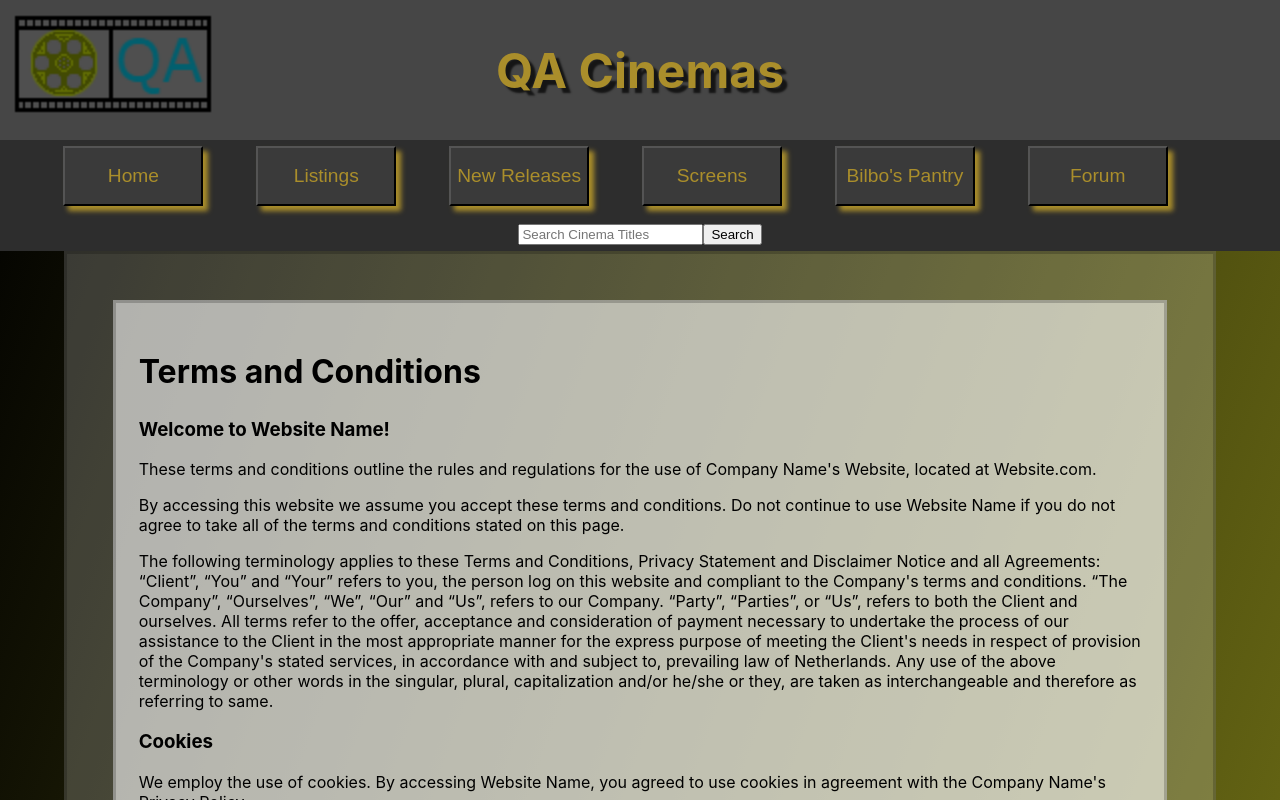
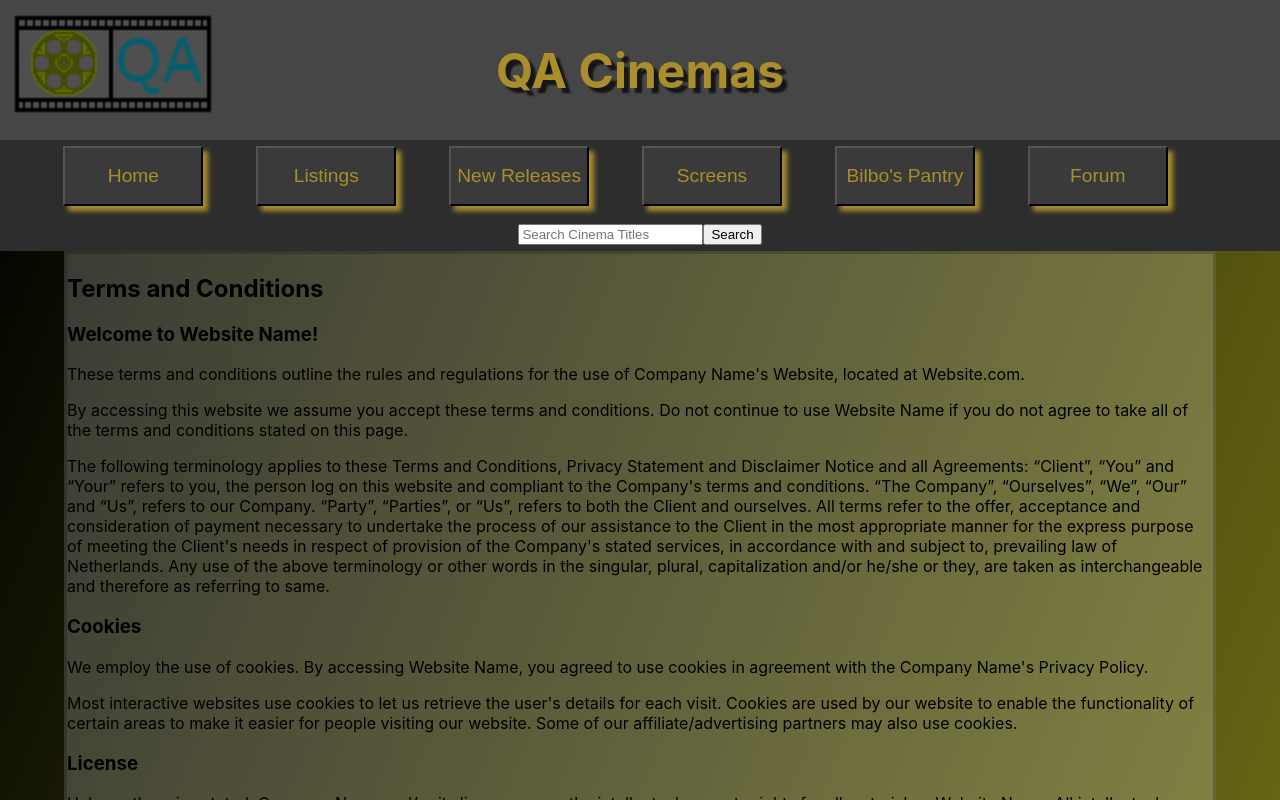
Before and after one commit to MegaSharkRhinonado/QAProject3, a React (Create React App) app in the folder megasharkrhinonado/: page /TermsAndConditions in a window 1280 px wide. Shown: the top 800 px of the page. Built offline with nearby package versions, Linux system fonts and the light colour scheme.

Commit message:
MEG-69 #ES: Updated little css, pages needs to be refreshed so that it's loaded correctly

```diff
--- a/megasharkrhinonado/src/App.css
+++ b/megasharkrhinonado/src/App.css
@@ -255,32 +255,11 @@ tbody>td {
 
 /* Screen */
 
-/* T And C */
-.tANDc{
-  margin:4%;
-  padding:2%;
-  border-style: solid;
-  border-color: rgb(0, 0, 0, 0.2);
-  background-color: rgba(255, 255, 255, 0.6);
-}
-.tANDc > h2{
-  font-size: 2em;
-}
-/* T And C */
-/* Search */
+/* SearchBar */
 
-.visually-hidden {
-  clip: rect(0 0 0 0);
-  clip-path: inset(50%);
-  height: 1px;
-  overflow: hidden;
-  position: absolute;
-  white-space: nowrap;
-  width: 1px;
-
-}
-.ResultList{
-  text-align: left;
+.results{
+  border: solid #555;
+  text-align: center;
 }
 
-/* Search */
+/* SearchBar */
--- a/megasharkrhinonado/src/Components/Search/Comps/SComp01.jsx
+++ b/megasharkrhinonado/src/Components/Search/Comps/SComp01.jsx
@@ -22,7 +22,7 @@ const SComp01 = ({ handleSearch }) => {
 
                 <form onSubmit={(e) => handleSearch(query, e)}>
                     <label htmlFor='nav-search'>
-                        <span className='visually-hidden'>Search Cinema Titles</span>
+                        <span className='visually-hidden'></span>
                     </label>
                     <input
                         name= 'search'
--- a/megasharkrhinonado/src/Components/Search/Comps/SComp02.jsx
+++ b/megasharkrhinonado/src/Components/Search/Comps/SComp02.jsx
@@ -28,7 +28,6 @@ const SComp02 = () => {
     }, []);
 
     const handleSearch = (data) => {
-
         console.log(data)
         const filtered = data.filter(listing => (listing.movieTitle.search(params.data) != -1));
         setFilteredListings(filtered);
@@ -49,7 +48,15 @@ const SComp02 = () => {
                 <ul>
                     {filteredLisitings.map(listing => {
                         console.log(listing);
-                        return <p>{listing.movieTitle}</p>
+                        return (
+                        <>
+                        <div className="results">
+                        <h3>{listing.movieTitle}</h3>
+                        <p>{listing.description}</p>
+                        <h4>{listing.rating}</h4>
+                        </div>
+                        </>
+                        )
                     })}
                     {/* {filteredLisitings.map(listing => <SComp03 key={listing} name={listing} />)} */}
                 </ul>
--- a/megasharkrhinonado/src/Components/Search/Comps/SComp03.jsx
+++ b/megasharkrhinonado/src/Components/Search/Comps/SComp03.jsx
@@ -12,6 +12,7 @@ console.log(data)
         <div className="searchPageResults">
             <li>{data.movieTitle}</li>
             <li>{data.description}</li>
+            <li>{data.rating}</li>
         </div>
         </>
     )
```
